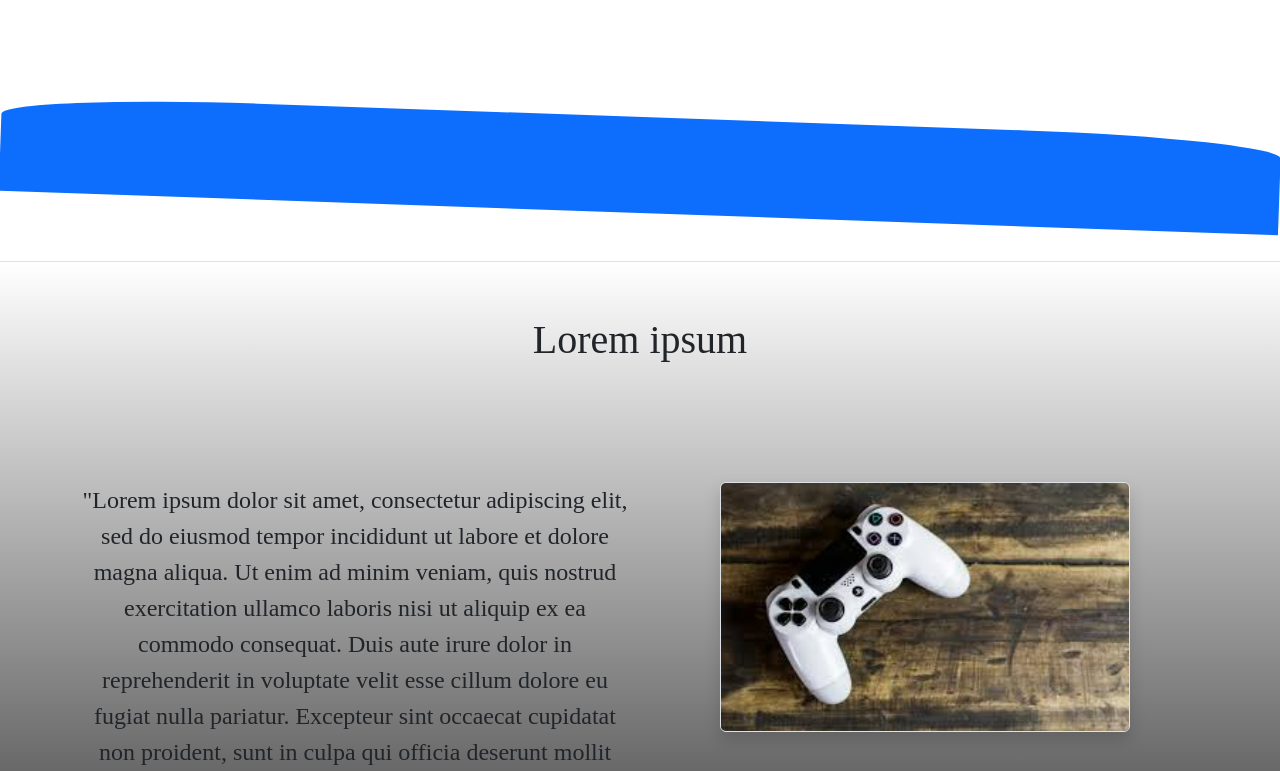
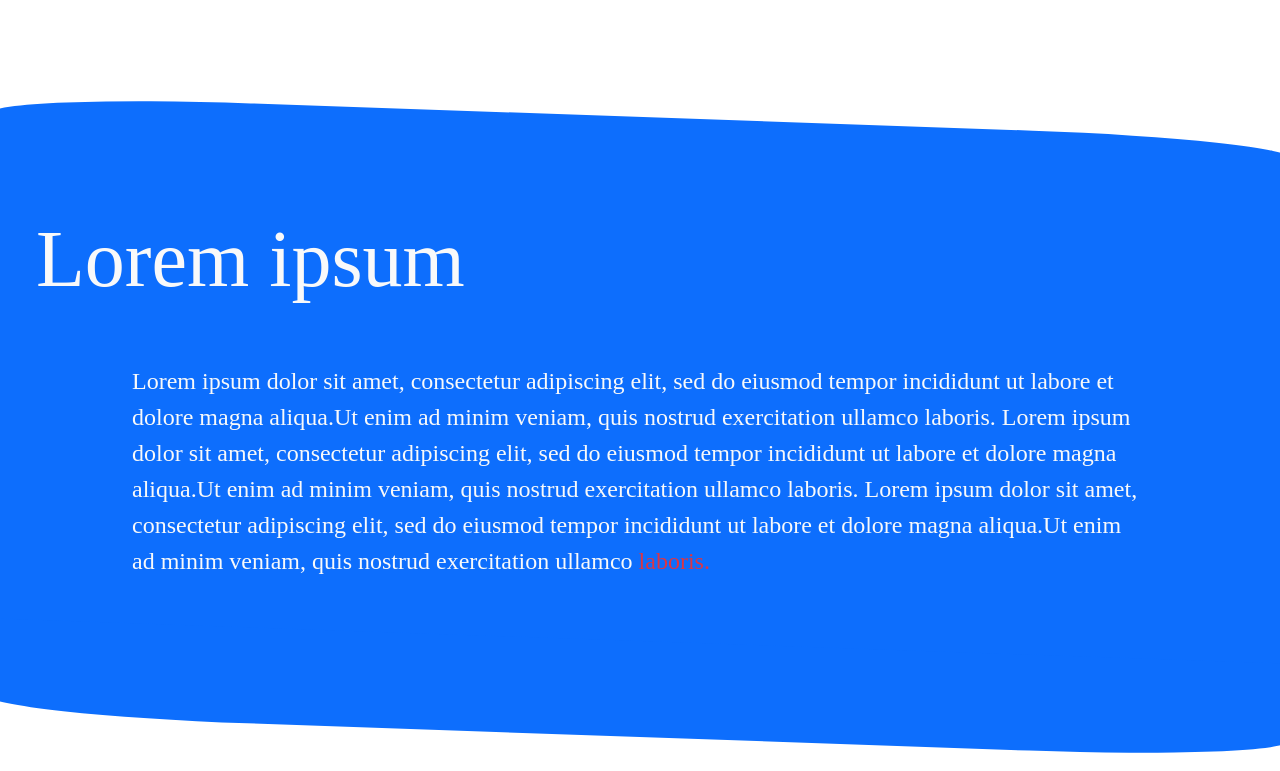
Before and after one commit to web3dev-expert/skateboard-builer, an Angular app: page /home in a window 1280 px wide. Shown: the part 8449-9220 px from the top of the page. Built offline with nearby package versions, Linux system fonts and the light colour scheme; a web font is replaced by a local one.

Commit message:
done some more home things

```diff
--- a/src/components/home/home.component.html
+++ b/src/components/home/home.component.html
@@ -430,7 +430,30 @@
             </div>
         </div>
     </div>
-    <div class="row p-5 m-0 bg-primary border-rounded-top trasversal-row">
-
+    <div class="row">
+        <div class="col-md-12 p-5 m-0 bg-primary trasversal-row"></div>
+        <div class="col-md-12 bg-primary p-5 position-relative upper-div">
+            <h1 class="text-light">Lorem ipsum</h1>
+            <p class="fs-4 p-5 mx-5 text-light">
+                Lorem ipsum dolor sit amet, consectetur adipiscing elit, sed do eiusmod tempor
+                incididunt ut
+                labore et
+                dolore magna aliqua.Ut enim ad minim veniam, quis nostrud exercitation ullamco
+                laboris.
+                Lorem ipsum dolor sit amet, consectetur adipiscing elit, sed do eiusmod tempor
+                incididunt ut
+                labore et
+                dolore magna aliqua.Ut enim ad minim veniam, quis nostrud exercitation ullamco
+                laboris.
+                Lorem ipsum dolor sit amet, consectetur adipiscing elit, sed do eiusmod tempor
+                incididunt ut
+                labore et
+                dolore magna aliqua.Ut enim ad minim veniam, quis nostrud exercitation ullamco <span
+                    class="text-danger">
+                    laboris.
+                </span>
+            </p>
+        </div>
+        <div class="col-md-12 p-5 m-0 bg-primary trasversal-row-reverse position-relative"></div>
     </div>
 </div>
--- a/src/components/home/home.component.scss
+++ b/src/components/home/home.component.scss
@@ -679,3 +679,12 @@ h1 {
   border-top-right-radius: 20%;
   transform: rotate(2deg);
 }
+.upper-div{
+  top:-50px;
+}
+.trasversal-row-reverse{
+  top:-100px;
+  border-bottom-left-radius: 20%;
+  border-bottom-right-radius: 20%;
+  transform: rotate(2deg);
+}
```
